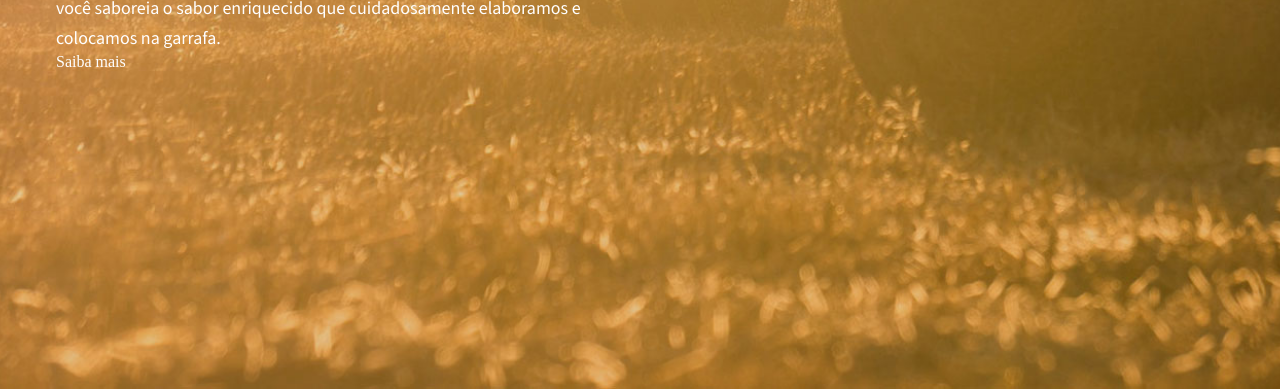
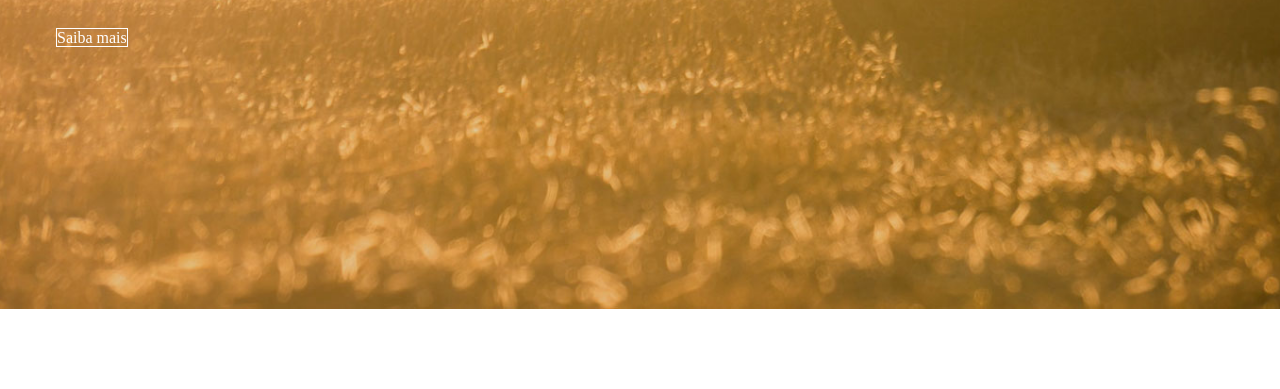
Before and after one commit to ifatinha/winery, a website with bundled scripts: page index.html in a window 1280 px wide. Shown: the part 571-960 px from the top of the page. After the commit the page ends 880 px from the top, so only its background shows below. Built offline with nearby package versions, Linux system fonts and the light colour scheme; a web font is replaced by a local one.

Commit message:
update main section

```diff
--- a/assets/sass/components/_button.scss
+++ b/assets/sass/components/_button.scss
@@ -0,0 +1,7 @@
+@use "../base/colors"as *;
+@use "../base/typography";
+
+
+.btn-default {
+    border: 1px solid map-get($map: $theme-color, $key: "pure-white");
+}
--- a/assets/sass/layouts/_main.scss
+++ b/assets/sass/layouts/_main.scss
@@ -8,7 +8,7 @@
     @include flex(center, center);
     @include background-img("../images/Home1-comp.jpg");
     @include color("pure-white");
-    height: 120%;
+    height: 110%;
     width : 100%;
 
     &__container {
@@ -31,5 +31,6 @@
     &__paragraph {
         @include font-primary(18);
         line-height: 30px;
+        margin-bottom: 2rem;
     }
 }
--- a/index.html
+++ b/index.html
@@ -56,7 +56,7 @@
             <h1 class="main__title">Traga para casa nossa tradição</h1>
             <p class="main__paragraph">O aroma da nossa videira leva você de volta aos tempos antigos enquanto você
                saboreia o sabor enriquecido que cuidadosamente elaboramos e colocamos na garrafa.</p>
-            <a href="#" class="btn-transparent">Saiba mais</a>
+            <a href="#" class="btn-default">Saiba mais</a>
          </div>
       </div>
    </main>
```
Also changed, not shown: assets/styles/main.css, 1 other file.
